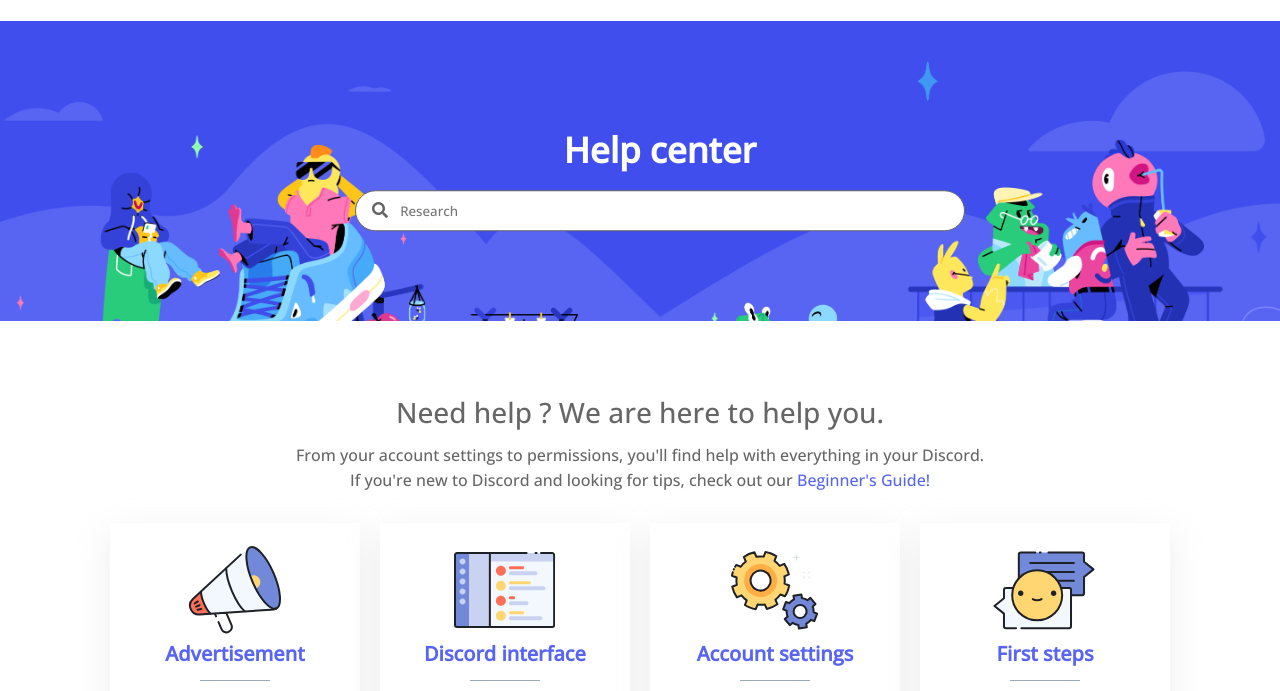
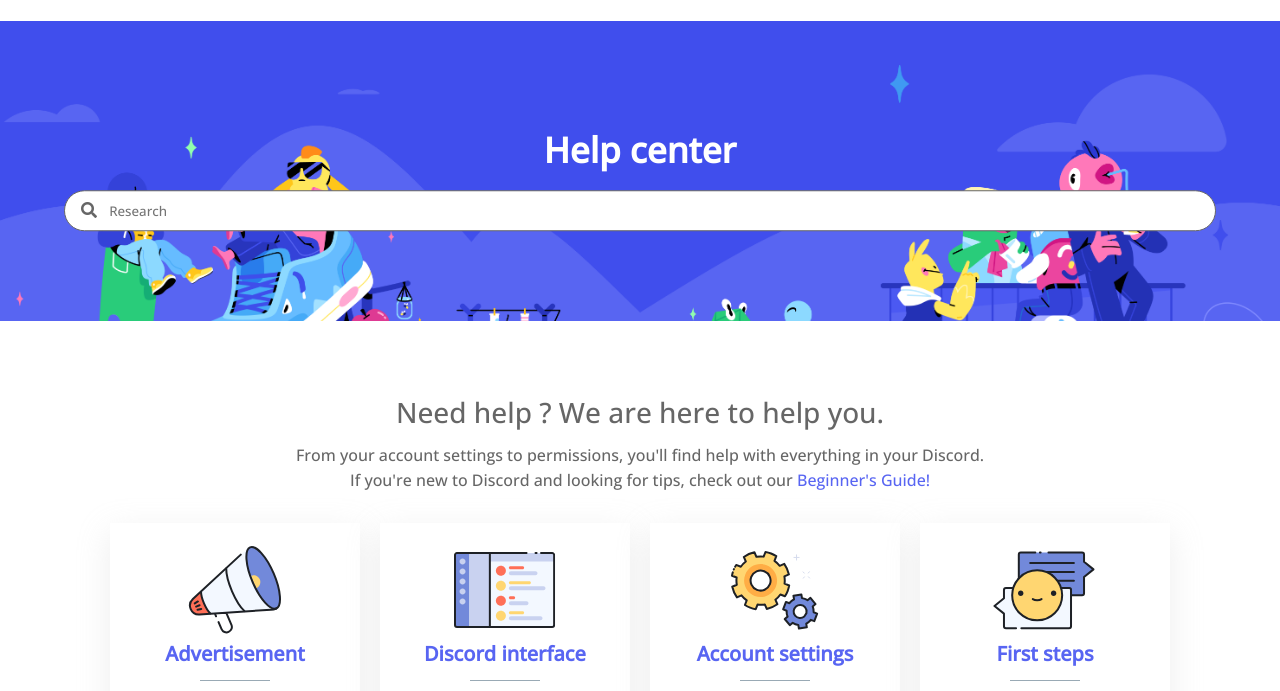
Before and after one commit to NguyenDangTo/Discord-Clone, a plain HTML site: page html/support.html in a window 1280 px wide. Shown: the part 66-757 px from the top of the page. Drawn offline with nearby package versions, Linux system fonts and the light colour scheme.

Commit message:
Update support.css

```diff
--- a/assets/CSS/support.css
+++ b/assets/CSS/support.css
@@ -203,7 +203,6 @@
     background-position: center;
     background-size: cover;
     height: 300px;
-    padding: 0 20px;
     text-align: center;
     width: 100%;
 }
@@ -212,7 +211,7 @@
     top: 50%;
     transform: translateY(-50%);
     margin: 0 auto;
-    max-width: 610px;
+    max-width: 90%;
 }
 .mainContent .inner .title {
     font-size: 35px;
```
